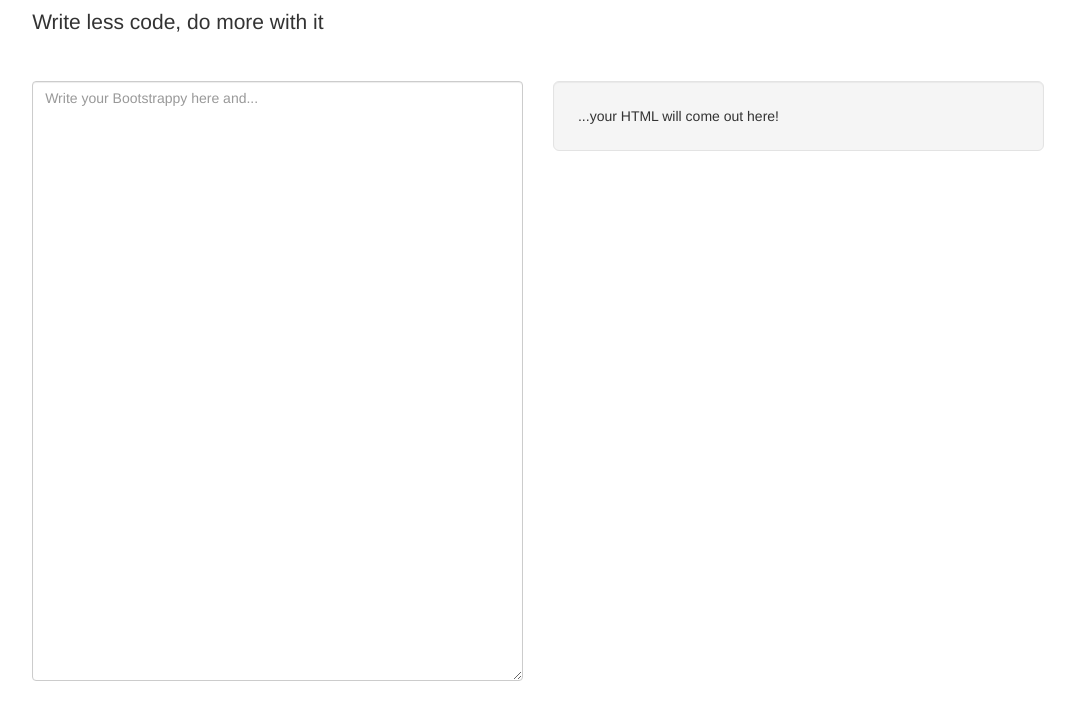
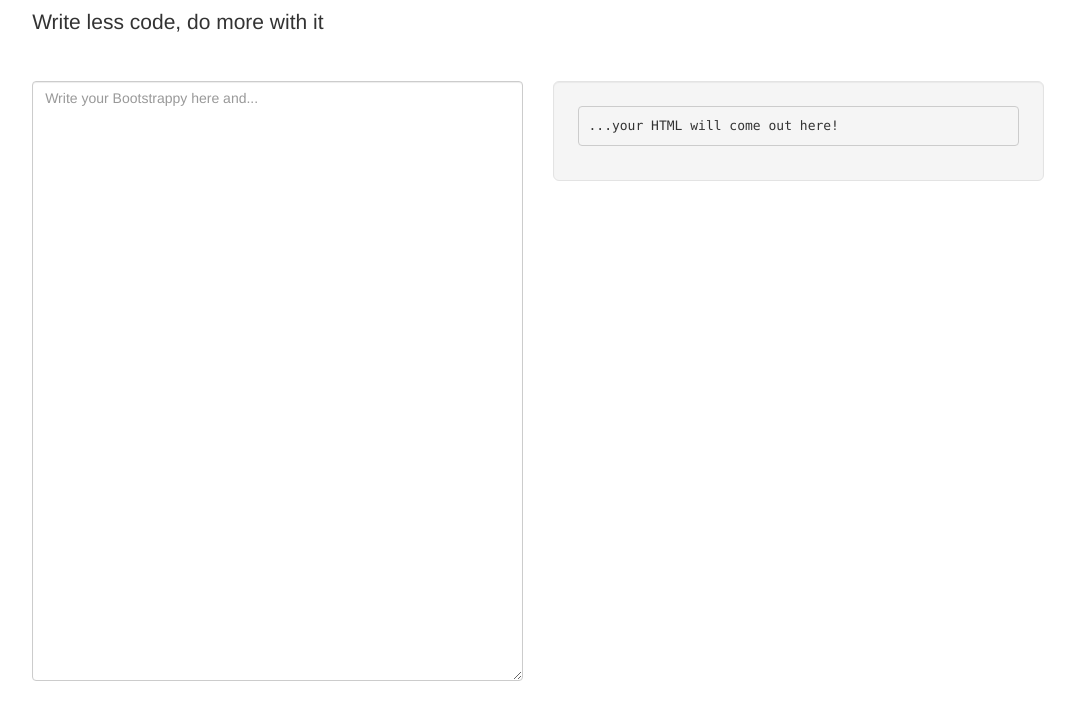
Before and after one commit to morganlaneap/bootstrappy, a plain HTML site: page index.html in a window 1280 px wide. Shown: the part 56-776 px from the top of the page, without its empty margins (102-1177 px from the left). Drawn offline with nearby package versions, Linux system fonts and the light colour scheme.

Commit message:
Changed output to be in <pre> tags

```diff
--- a/css/bootstrappy.css
+++ b/css/bootstrappy.css
@@ -7,3 +7,9 @@
     max-width: 100%;
     min-height: 600px;
 }
+
+.bootstrappy-result {
+    white-space: -moz-pre-wrap;
+    white-space: -o-pre-wrap;
+    word-wrap: break-word;
+}
--- a/index.html
+++ b/index.html
@@ -23,8 +23,8 @@
         </div>
 
         <div class="col-md-5">
-            <div class="well well-lg bootstrappy-result">
-                ...your HTML will come out here!
+            <div class="well well-lg">
+                <pre class=" bootstrappy-result">...your HTML will come out here!</pre>
             </div>
         </div>
     </div>
--- a/js/bootstrappy.js
+++ b/js/bootstrappy.js
@@ -15,6 +15,11 @@ function bootstrappify() {
 
     for (var i = 0; i < lines.length; i++) {
         var line = lines[i];
+
+        if (line == "\n") {
+            markup += line;
+            continue;
+        }
 
         // this is a bootstrappy class line
         if (removeWhitespace(line).toString().startsWith('@')) {
```
